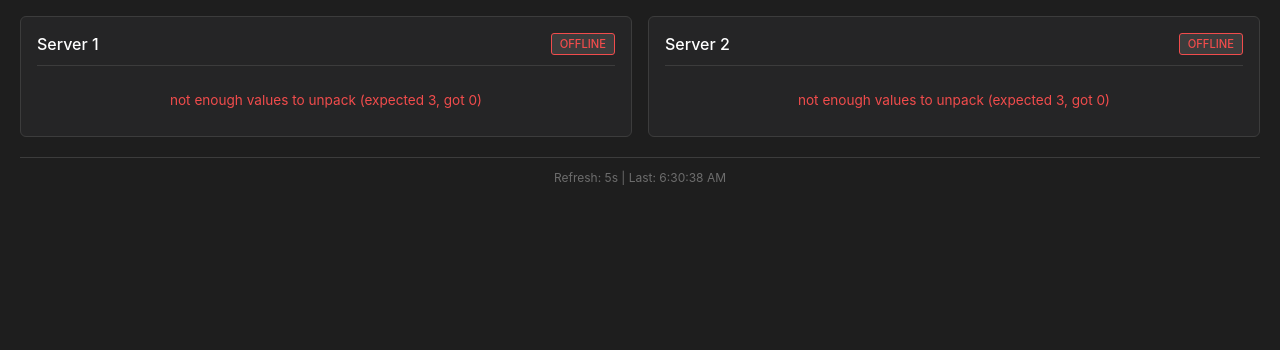
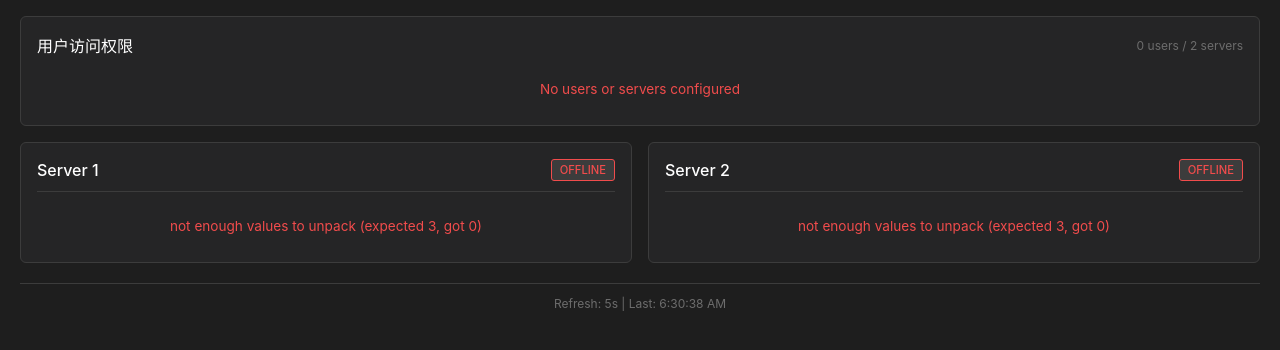
Before and after one commit to Luo1imasi/gpu_usage_monitor, a Flask app: page / in a window 1280 px wide. Shown: the part 60-410 px from the top of the page. Run offline with Flask 3, Linux system fonts and the light colour scheme.

Commit message:
加入用户访问权限面板

```diff
--- a/app.py
+++ b/app.py
@@ -1,4 +1,5 @@
 import csv
+import hashlib
 import io
 import json
 import os
@@ -19,6 +20,8 @@
 
 app = Flask(__name__)
 CONFIG_PATH = Path(__file__).parent / "config.json"
+USER_FILE_PATH = Path(__file__).parent / "user.txt"
+USERNAME_PATTERN = re.compile(r"^[a-z_][a-z0-9_-]*\$?$")
 
 cached_data = []
 last_update = None
@@ -136,12 +139,189 @@
                     pass
 
 
+def run_ssh_command_status(client, command, timeout=30):
+    stdin = stdout = stderr = None
+    try:
+        stdin, stdout, stderr = client.exec_command(command, timeout=timeout)
+        out = stdout.read().decode()
+        err = stderr.read().decode()
+        status = stdout.channel.recv_exit_status()
+        return status, out, err
+    finally:
+        for ch in (stdin, stdout, stderr):
+            if ch is not None:
+                try:
+                    ch.close()
+                except Exception:
+                    pass
+
+
 def sanitize_error(error_msg):
     sanitized = re.sub(r"\d{1,3}(\.\d{1,3}){3}", "***", error_msg)
     sanitized = re.sub(r":\d{4,5}", ":***", sanitized)
     sanitized = re.sub(r"/home/[\w./\-]+", "/***", sanitized)
     sanitized = re.sub(r"/root/[\w./\-]+", "/***", sanitized)
     return sanitized
+
+
+def normalize_ssh_key(key):
+    return " ".join(key.strip().split())
+
+
+def key_fingerprint(key):
+    normalized = normalize_ssh_key(key)
+    return hashlib.sha256(normalized.encode()).hexdigest()
+
+
+def load_user_keys():
+    users = {}
+    try:
+        with open(USER_FILE_PATH) as f:
+            for line_no, line in enumerate(f, start=1):
+                stripped = line.strip()
+                if not stripped or stripped.startswith("#"):
+                    continue
+                parts = stripped.split(None, 1)
+                if len(parts) != 2:
+                    logger.warning(f"Invalid user line {line_no} in {USER_FILE_PATH}")
+                    continue
+                username, ssh_key = parts
+                if not USERNAME_PATTERN.match(username):
+                    logger.warning(f"Invalid username {username} in {USER_FILE_PATH}")
+                    continue
+                fingerprint = key_fingerprint(ssh_key)
+                if username not in users:
+                    users[username] = {"username": username, "key_hashes": set()}
+                users[username]["key_hashes"].add(fingerprint)
+    except FileNotFoundError:
+        logger.error(f"User file not found: {USER_FILE_PATH}")
+
+    return [
+        {"username": user["username"], "key_hashes": sorted(user["key_hashes"])}
+        for user in sorted(users.values(), key=lambda item: item["username"])
+    ]
+
+
+def build_access_check_command(usernames, use_sudo=True):
+    runner = "sudo -n python3 -" if use_sudo else "python3 -"
+    script = f"""
+import hashlib
+import json
+import os
+import pwd
+
+usernames = {json.dumps(usernames)}
+results = {{}}
+
+for username in usernames:
+    item = {{
+        "user_exists": False,
+        "authorized_keys_readable": False,
+        "authorized_key_hashes": [],
+        "error": None,
+    }}
+    try:
+        entry = pwd.getpwnam(username)
+        item["user_exists"] = True
+        auth_keys = os.path.join(entry.pw_dir, ".ssh", "authorized_keys")
+        try:
+            with open(auth_keys) as f:
+                hashes = []
+                for line in f:
+                    normalized = " ".join(line.strip().split())
+                    if normalized and not normalized.startswith("#"):
+                        hashes.append(hashlib.sha256(normalized.encode()).hexdigest())
+                item["authorized_keys_readable"] = True
+                item["authorized_key_hashes"] = sorted(set(hashes))
+        except FileNotFoundError:
+            item["authorized_keys_readable"] = True
+        except PermissionError:
+            item["error"] = "permission_denied"
+        except OSError as exc:
+            item["error"] = exc.__class__.__name__
+    except KeyError:
+        pass
+    results[username] = item
+
+print(json.dumps(results))
+"""
+    return f"{runner} <<'PY'\n{script}\nPY"
+
+
+def check_access_matrix_for_server(server, users):
+    usernames = [user["username"] for user in users]
+    try:
+        client = get_ssh_client(server)
+        status, out, err = run_ssh_command_status(
+            client, build_access_check_command(usernames, use_sudo=True), timeout=30
+        )
+        if status != 0:
+            status, out, err = run_ssh_command_status(
+                client, build_access_check_command(usernames, use_sudo=False), timeout=30
+            )
+        if status != 0:
+            message = err.strip() or out.strip() or "access check command failed"
+            return {"server": server["name"], "error": sanitize_error(message), "users": {}}
+
+        remote_users = json.loads(out)
+        return {"server": server["name"], "error": None, "users": remote_users}
+    except Exception as e:
+        logger.error(f"Error checking user access for {server['name']}: {e}")
+        invalidate_ssh_client(server)
+        return {"server": server["name"], "error": sanitize_error(str(e)), "users": {}}
+
+
+def build_access_matrix():
+    config = load_config()
+    users = load_user_keys()
+    servers = config.get("servers", [])
+
+    matrix = {
+        "servers": [{"name": server["name"]} for server in servers],
+        "users": [
+            {"username": user["username"], "key_count": len(user["key_hashes"]), "servers": []}
+            for user in users
+        ],
+    }
+
+    if not users or not servers:
+        return matrix
+
+    futures = {
+        executor.submit(check_access_matrix_for_server, server, users): server
+        for server in servers
+    }
+    server_results = {}
+    for future in as_completed(futures):
+        server = futures[future]
+        try:
+            result = future.result()
+        except Exception as e:
+            logger.error(f"Unexpected access check error for {server['name']}: {e}")
+            result = {"server": server["name"], "error": sanitize_error(str(e)), "users": {}}
+        server_results[result["server"]] = result
+
+    for user_item, source_user in zip(matrix["users"], users):
+        expected_hashes = set(source_user["key_hashes"])
+        for server in servers:
+            server_name = server["name"]
+            server_result = server_results.get(server_name, {"error": "No result", "users": {}})
+            remote_user = server_result.get("users", {}).get(source_user["username"], {})
+            installed_hashes = set(remote_user.get("authorized_key_hashes", []))
+            matching_keys = len(expected_hashes & installed_hashes)
+            key_installed = matching_keys > 0 if remote_user.get("authorized_keys_readable") else None
+            user_item["servers"].append(
+                {
+                    "server": server_name,
+                    "user_exists": bool(remote_user.get("user_exists")),
+                    "key_installed": key_installed,
+                    "accessible": bool(remote_user.get("user_exists")) and key_installed is True,
+                    "matching_key_count": matching_keys,
+                    "error": server_result.get("error") or remote_user.get("error"),
+                }
+            )
+
+    return matrix
 
 
 def parse_gpu_query(output):
@@ -347,6 +527,11 @@
     )
 
 
+@app.route("/api/access-matrix")
+def get_access_matrix():
+    return jsonify(build_access_matrix())
+
+
 if __name__ == "__main__":
     logger.info("Starting GPU usage monitor...")
     refresh_data()
--- a/templates/index.html
+++ b/templates/index.html
@@ -51,6 +51,74 @@
             display: grid;
             grid-template-columns: repeat(auto-fill, minmax(420px, 1fr));
             gap: 16px;
+        }
+
+        .access-panel {
+            background: #252526;
+            border: 1px solid #3c3c3c;
+            border-radius: 6px;
+            padding: 16px;
+            margin-bottom: 16px;
+        }
+
+        .access-header {
+            display: flex;
+            justify-content: space-between;
+            align-items: center;
+            margin-bottom: 12px;
+        }
+
+        .access-title {
+            color: #fff;
+            font-size: 1em;
+            font-weight: 500;
+        }
+
+        .access-meta {
+            color: #6d6d6d;
+            font-size: 0.75em;
+        }
+
+        .access-table-wrap {
+            overflow-x: auto;
+        }
+
+        .access-table {
+            width: 100%;
+            border-collapse: collapse;
+            font-size: 0.8em;
+        }
+
+        .access-table th,
+        .access-table td {
+            border: 1px solid #3c3c3c;
+            padding: 8px;
+            text-align: center;
+            white-space: nowrap;
+        }
+
+        .access-table th {
+            color: #dcdcaa;
+            background: #1e1e1e;
+            font-weight: 500;
+        }
+
+        .access-user {
+            color: #9cdcfe;
+            font-weight: 500;
+            text-align: left !important;
+        }
+
+        .access-ok {
+            color: #4ec9b0;
+        }
+
+        .access-missing {
+            color: #ce9178;
+        }
+
+        .access-error {
+            color: #f14c4c;
         }
 
         .server-card {
@@ -243,6 +311,13 @@
                 <span>Processes: <span class="stat-value" id="total-processes">-</span></span>
             </div>
         </header>
+        <div class="access-panel">
+            <div class="access-header">
+                <div class="access-title">用户访问权限</div>
+                <div class="access-meta" id="access-meta">Loading...</div>
+            </div>
+            <div class="access-table-wrap" id="access-matrix">Loading...</div>
+        </div>
         <div class="servers" id="servers">Loading...</div>
         <div class="refresh-info">Refresh: <span id="interval">-</span>s | Last: <span id="last-update">-</span></div>
     </div>
@@ -273,6 +348,7 @@
                 const r = await fetch('/api/gpu');
                 const data = await r.json();
                 render(data);
+                await refreshAccessMatrix();
                 document.getElementById('last-update').textContent = new Date().toLocaleTimeString();
             } catch(e) {
                 const serversDiv = document.getElementById('servers');
@@ -282,6 +358,90 @@
                 errorDiv.textContent = 'Failed to fetch data';
                 serversDiv.appendChild(errorDiv);
             }
+        }
+
+        async function refreshAccessMatrix() {
+            const matrixDiv = document.getElementById('access-matrix');
+            const metaDiv = document.getElementById('access-meta');
+            try {
+                const r = await fetch('/api/access-matrix');
+                const data = await r.json();
+                renderAccessMatrix(data);
+            } catch(e) {
+                matrixDiv.innerHTML = '';
+                const errorDiv = document.createElement('div');
+                errorDiv.className = 'error';
+                errorDiv.textContent = 'Failed to fetch access matrix';
+                matrixDiv.appendChild(errorDiv);
+                metaDiv.textContent = 'Error';
+            }
+        }
+
+        function renderAccessMatrix(data) {
+            const matrixDiv = document.getElementById('access-matrix');
+            const metaDiv = document.getElementById('access-meta');
+            matrixDiv.innerHTML = '';
+
+            const users = data && data.users ? data.users : [];
+            const servers = data && data.servers ? data.servers : [];
+            metaDiv.textContent = users.length + ' users / ' + servers.length + ' servers';
+
+            if (users.length === 0 || servers.length === 0) {
+                const emptyDiv = document.createElement('div');
+                emptyDiv.className = 'error';
+                emptyDiv.textContent = 'No users or servers configured';
+                matrixDiv.appendChild(emptyDiv);
+                return;
+            }
+
+            const table = document.createElement('table');
+            table.className = 'access-table';
+
+            const thead = document.createElement('thead');
+            const headerRow = document.createElement('tr');
+            const userHeader = document.createElement('th');
+            userHeader.textContent = '用户';
+            headerRow.appendChild(userHeader);
+
+            servers.forEach(server => {
+                const th = document.createElement('th');
+                th.textContent = server.name;
+                headerRow.appendChild(th);
+            });
+            thead.appendChild(headerRow);
+            table.appendChild(thead);
+
+            const tbody = document.createElement('tbody');
+            users.forEach(user => {
+                const row = document.createElement('tr');
+                const userCell = document.createElement('td');
+                userCell.className = 'access-user';
+                userCell.textContent = user.username + ' (' + user.key_count + ' keys)';
+                row.appendChild(userCell);
+
+                user.servers.forEach(status => {
+                    const cell = document.createElement('td');
+                    if (status.error) {
+                        cell.className = 'access-error';
+                        cell.textContent = '错误';
+                        cell.title = status.error;
+                    } else if (status.accessible) {
+                        cell.className = 'access-ok';
+                        cell.textContent = '已开通';
+                    } else if (status.user_exists) {
+                        cell.className = 'access-missing';
+                        cell.textContent = status.key_installed === false ? '缺少Key' : '不可确认';
+                    } else {
+                        cell.className = 'access-missing';
+                        cell.textContent = '无用户';
+                    }
+                    row.appendChild(cell);
+                });
+
+                tbody.appendChild(row);
+            });
+            table.appendChild(tbody);
+            matrixDiv.appendChild(table);
         }
 
         function render(data) {
```
